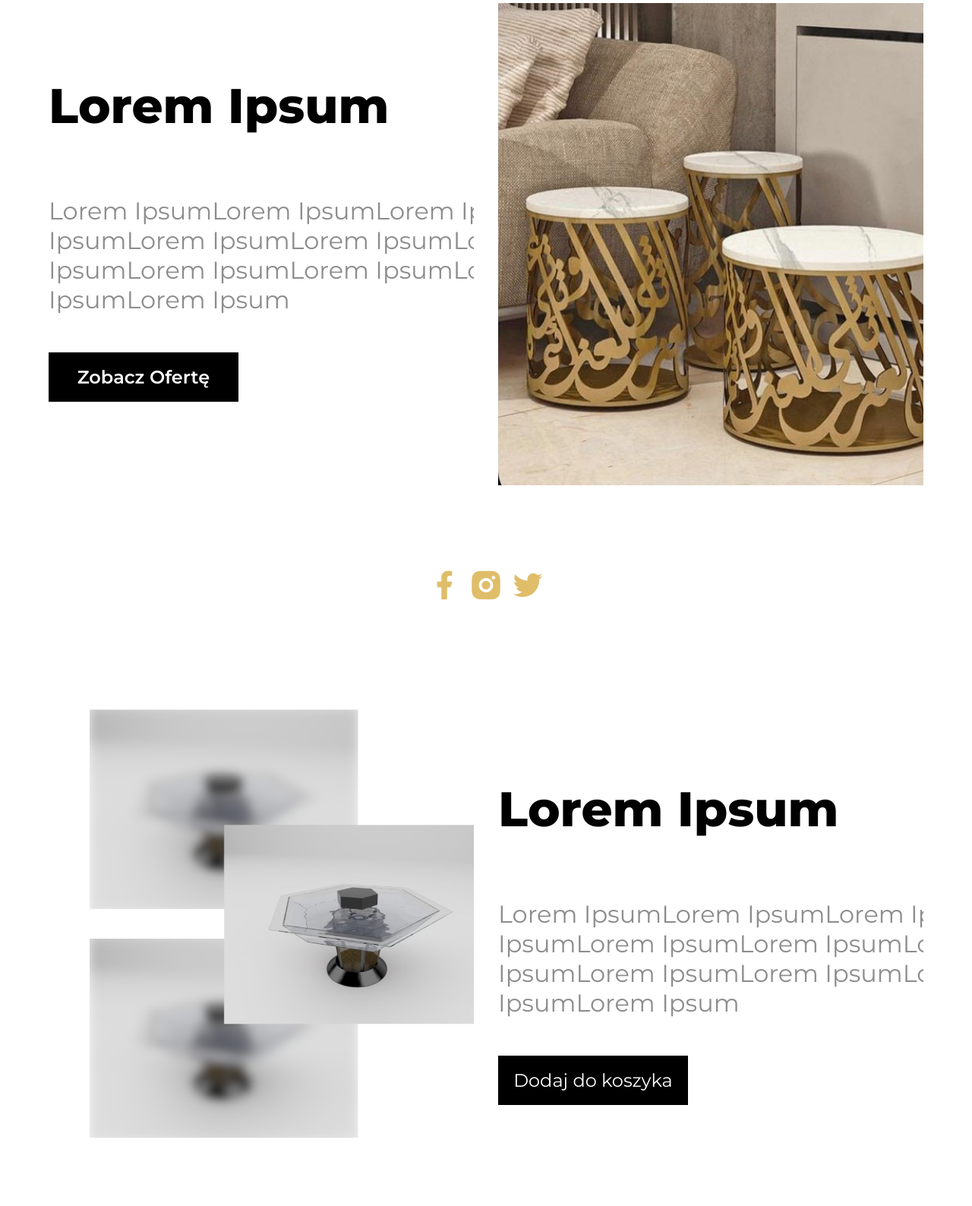
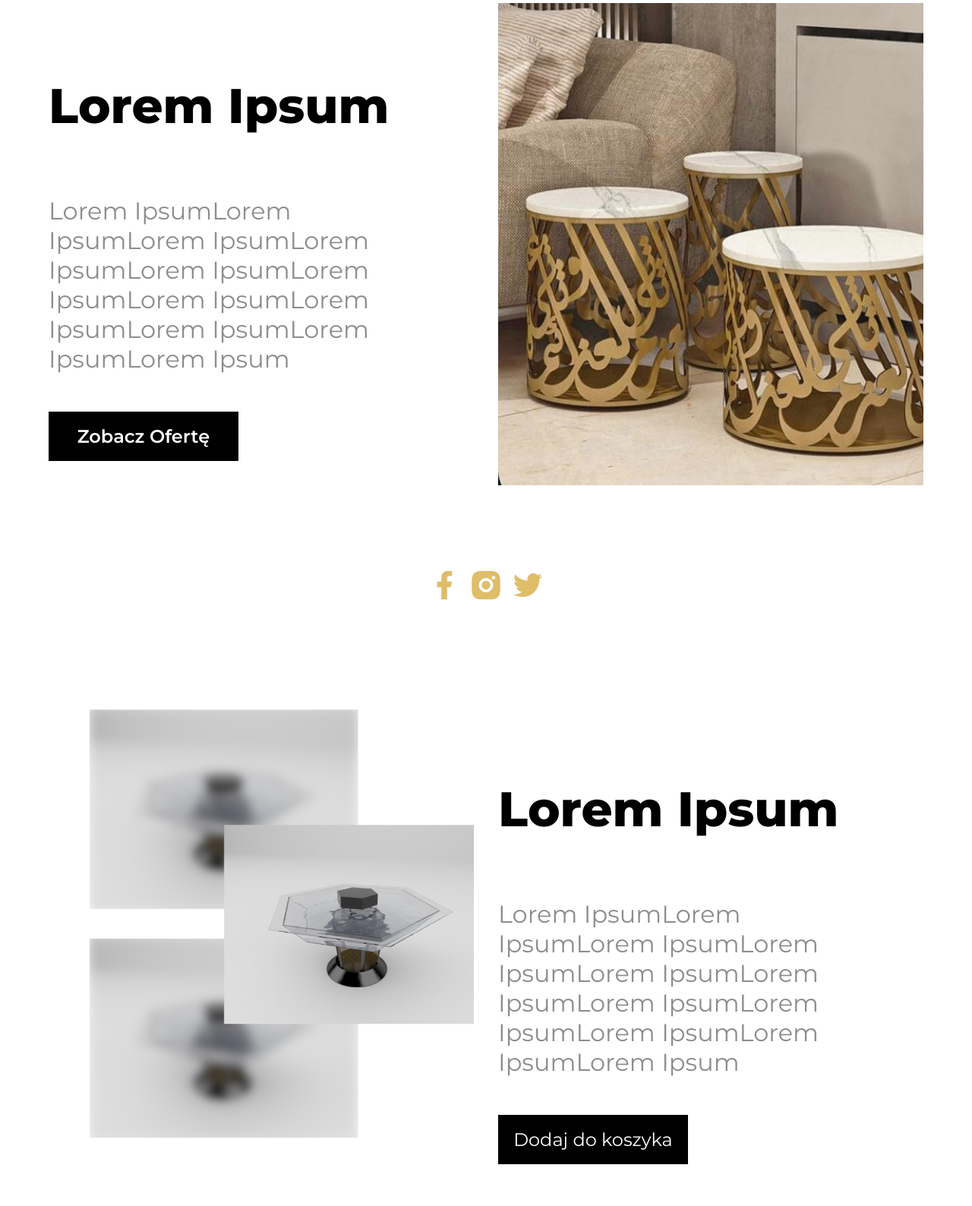
Before and after one commit to xdomsky/webstore, a Django app: page / in a window 1280 px wide. Shown: the part 115-1703 px from the top of the page at 76% size. Run offline with Django 3.2, Linux system fonts and the light colour scheme.

Commit message:
next update frontend

```diff
--- a/WebStore/Store/templates/Store/index.html
+++ b/WebStore/Store/templates/Store/index.html
@@ -251,6 +251,12 @@
         }
     }
 
+    @media (min-width: 1024px) and (max-width: 1400px) {
+        .text p {
+            width: 450px;
+        }
+    }
+
     @media screen and (max-width: 768px) {
         .text button {
             margin-top: 50px;
```
